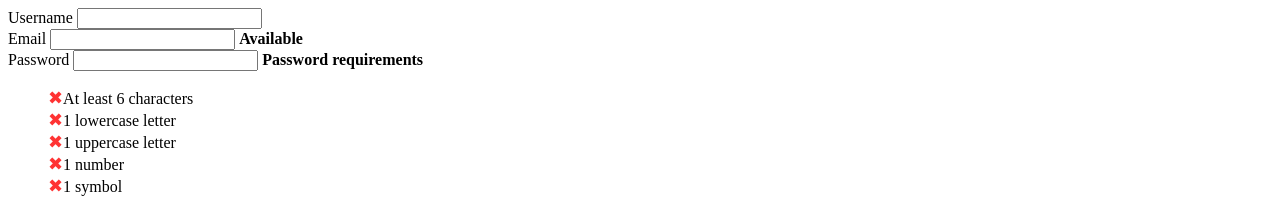
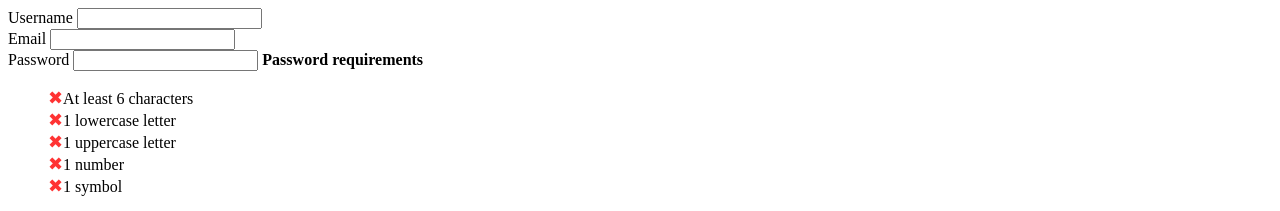
Before and after one commit to erikabalarezo/assignments, a PHP site: page / in a window 1280 px wide. Shown: the top 211 px of the page. Run offline with PHP 8.4, Linux system fonts and the light colour scheme; some libraries are stand-ins or nearby versions.

Commit message:
Added css for email.

```diff
--- a/mtm1526/assignment-5/css/general.css
+++ b/mtm1526/assignment-5/css/general.css
@@ -18,6 +18,31 @@
 	content:"✖";
 }
 
+
+
+.email-available {
+	font-size: 1.125em;
+}
+
+.email-available:before {
+	content: "✔";
+}
+.email-available[data-status="unchecked"]{
+	display:none;
+}
+.email-available[data-status="available"] {
+	color:#090;
+}
+.email-available[data-status="unavailable"] {
+	color:#f33;
+}
+.email-available[data-status="unavailable"]:before {
+	content:"✖";
+}
+
+
+
+
 .pass-reqs {
 	list-style:none;
 }
```
